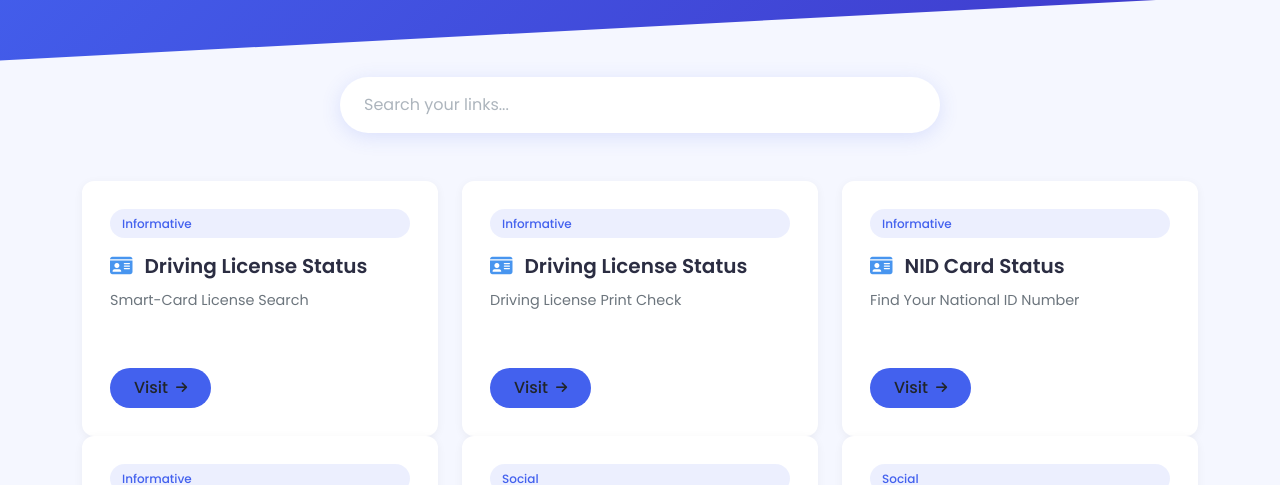
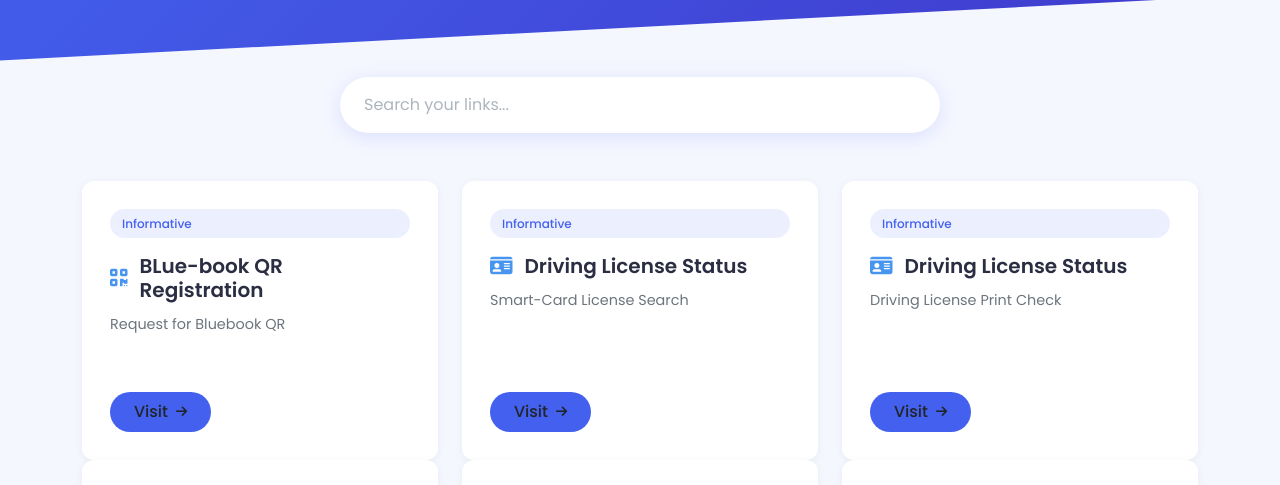
Before and after one commit to maharjanil/linkhub, a plain HTML site: page index.html in a window 1280 px wide. Shown: the part 156-641 px from the top of the page. Drawn offline with nearby package versions, Linux system fonts and the light colour scheme.

Commit message:
Update index.html

```diff
--- a/index.html
+++ b/index.html
@@ -236,6 +236,13 @@
     <script>
         // Sample link data with icons
         const links = [
+            {
+                title: "BLue-book QR Registration",
+                url: "https://online-vrs.bagamati.gov.np/home",
+                description: "Request for Bluebook QR",
+                category: "Informative",
+                icon: "fa-solid fa-qrcode"
+            },
           {
                 title: "Driving License Status",
                 url: "https://applydlnew.dotm.gov.np/licensecheck",
```
